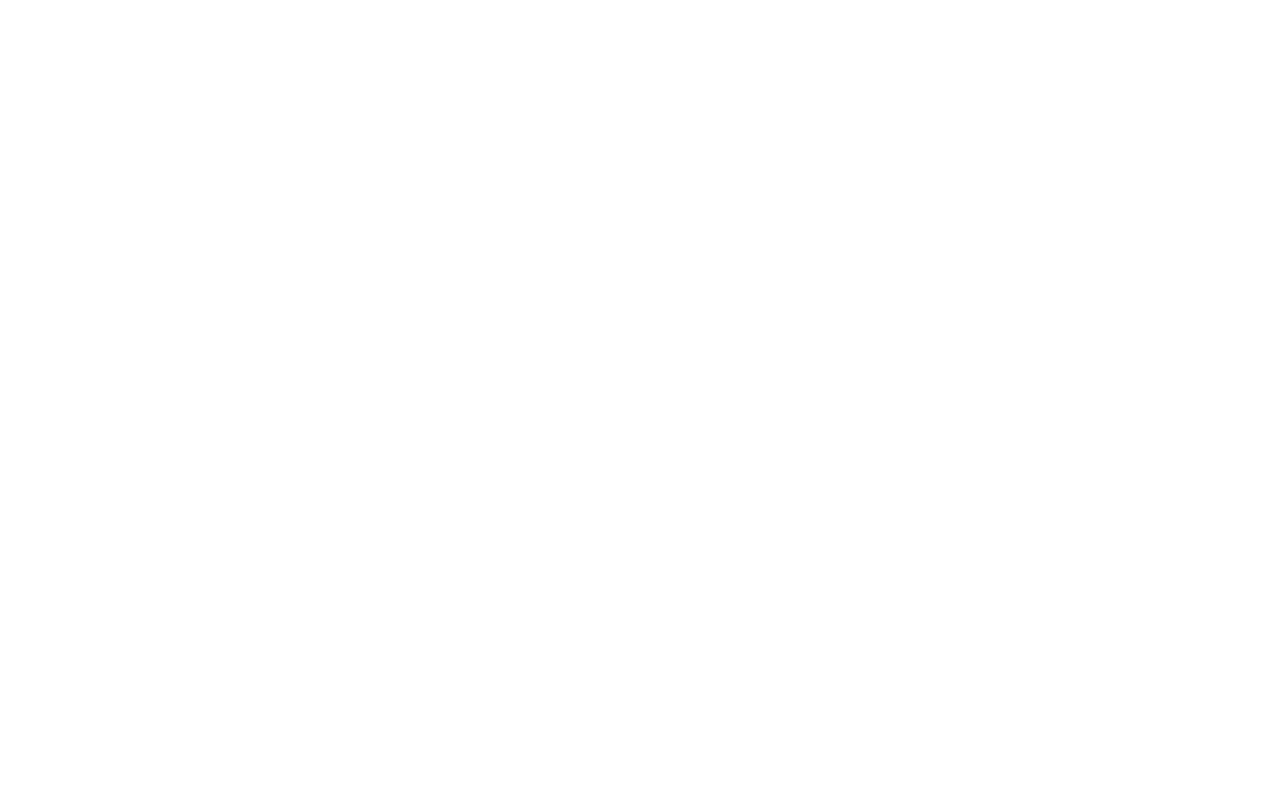
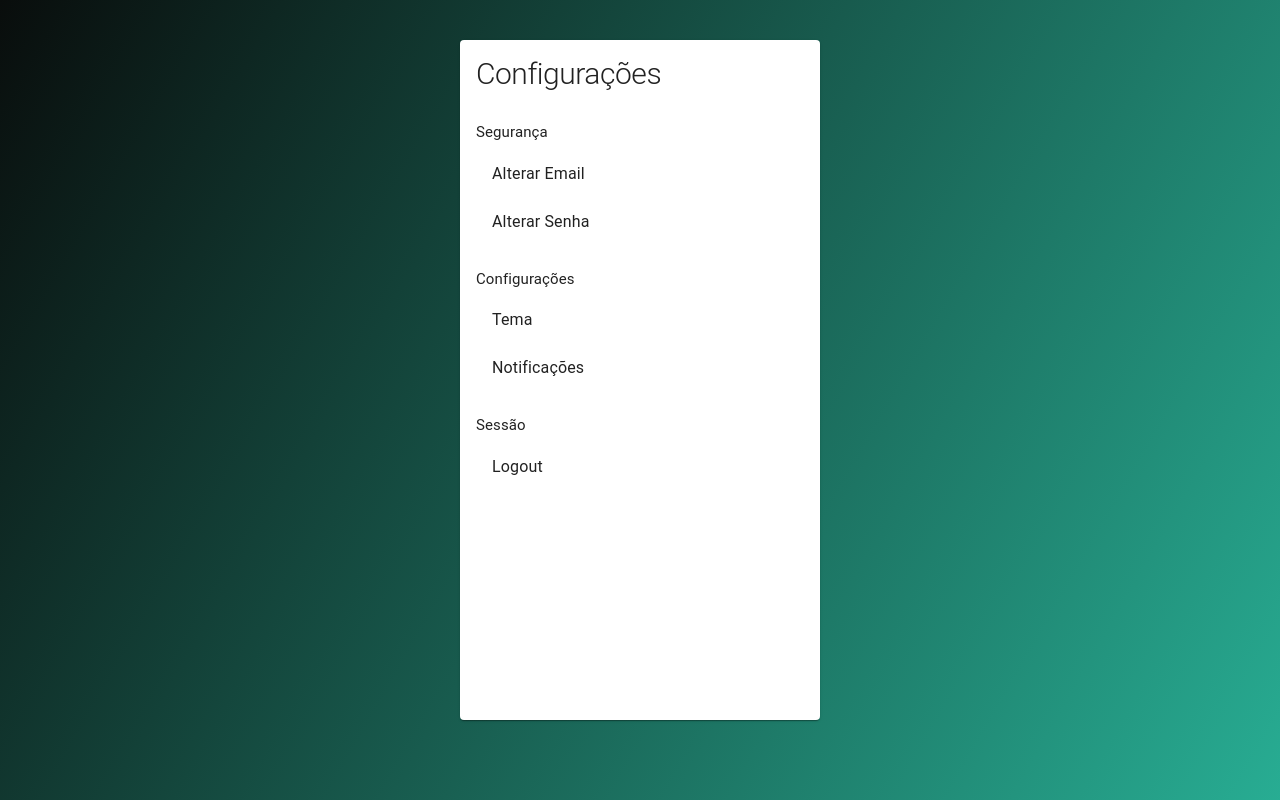
Before and after one commit to IsabelleHeloisa/codelab, a React (Create React App) app: page /profilemanagement in a window 1280 px wide. Before the commit this address had no page. Built offline with nearby package versions, Linux system fonts and the light colour scheme.

Commit message:
feat: profile management

```diff
--- a/src/Router.jsx
+++ b/src/Router.jsx
@@ -6,6 +6,7 @@
 import PasswordReset from './pages/PasswordReset'
 import Profile from './pages/Profile'
 import Feed from './pages/Feed'
+import ProfileManagement from './pages/ProfileManagement'
 
 export default function Router() {
   return (
@@ -18,6 +19,7 @@
         <Route path="/passwordreset" element={<PasswordReset />} />
         <Route path="/profile" element={<Profile />} />
         <Route path="/feed" element={<Feed />} />
+        <Route path="/profilemanagement" element={<ProfileManagement />} />
       </Routes>
     </BrowserRouter>
   )
--- a/src/components/ConfigurationPopover.jsx
+++ b/src/components/ConfigurationPopover.jsx
@@ -33,7 +33,7 @@
               marginY: 2
             }}
           >
-            <ListItemButton>
+            <ListItemButton onClick={() => navigate('/profilemanagement')}>
               <ListItemText primary="Gerenciar Perfil" />
             </ListItemButton>
           </ListItem>
--- a/src/pages/Profile.jsx
+++ b/src/pages/Profile.jsx
@@ -3,7 +3,6 @@
 import Menu from '../components/Menu'
 import PublicationBox from '../components/PublicationBox'
 import PostModalButton from '../components/PostModalButton'
-import EditModal from '../components/EditProfile'
 import EditProfile from '../components/EditProfile'
 
 export default function Profile() {
--- /dev/null
+++ b/src/pages/ProfileManagement.jsx
@@ -0,0 +1,92 @@
+import {
+  ListItemText,
+  List,
+  ListItem,
+  ListItemButton,
+  Stack,
+  Typography,
+  Card
+} from '@mui/material'
+import React from 'react'
+import GradientBox from '../components/GradientBox'
+
+export default function ProfileManagement() {
+  return (
+    <GradientBox>
+      <Stack alignItems="center" width="100vw">
+        <Card
+          sx={{
+            height: {
+              xs: '100%',
+              lg: '85vh'
+            },
+            width: {
+              xs: '100%',
+              lg: '30%'
+            }
+          }}
+        >
+          <Stack padding={2} width="100%" maxWidth={400}>
+            <Stack
+              sx={{
+                marginBottom: 4
+              }}
+            >
+              <Typography fontSize={30} variant="h1">
+                Configurações
+              </Typography>
+            </Stack>
+            <Stack gap={2}>
+              <Stack>
+                <Typography fontSize={15} variant="h4">
+                  Segurança
+                </Typography>
+                <List>
+                  <ListItem disablePadding>
+                    <ListItemButton>
+                      <ListItemText primary="Alterar Email" />
+                    </ListItemButton>
+                  </ListItem>
+                  <ListItem disablePadding>
+                    <ListItemButton>
+                      <ListItemText primary="Alterar Senha" />
+                    </ListItemButton>
+                  </ListItem>
+                </List>
+              </Stack>
+              <Stack>
+                <Typography fontSize={15} variant="h4">
+                  Configurações
+                </Typography>
+                <List>
+                  <ListItem disablePadding>
+                    <ListItemButton>
+                      <ListItemText primary="Tema" />
+                    </ListItemButton>
+                  </ListItem>
+                  <ListItem disablePadding>
+                    <ListItemButton>
+                      <ListItemText primary="Notificações" />
+                    </ListItemButton>
+                  </ListItem>
+                </List>
+              </Stack>
+              <Stack>
+                <Typography fontSize={15} variant="h4">
+                  Sessão
+                </Typography>
+                <List>
+                  <ListItem disablePadding>
+                    <ListItemButton>
+                      <ListItemText primary="Logout" />
+                    </ListItemButton>
+                  </ListItem>
+                </List>
+              </Stack>
+            </Stack>
+          </Stack>
+        </Card>
+      </Stack>
+    </GradientBox>
+  )
+}
```
